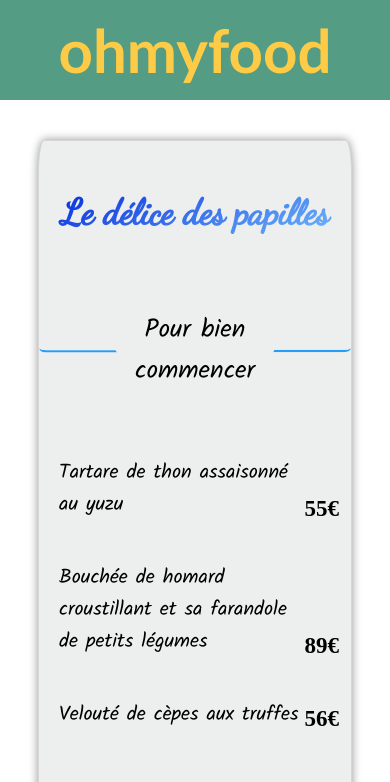
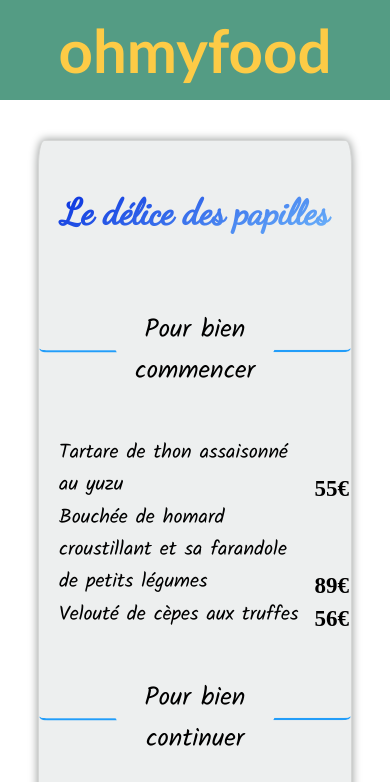
Before and after one commit to C-SAGA/PROJET3, a website: page Menu3.html in a window 390 px wide. Shown: the top 782 px of the page. Drawn offline with Linux system fonts and the light colour scheme; a web font is replaced by a local one.

Commit message:
dernières modifs w3c css

```diff
--- a/sass/stylescss.scss
+++ b/sass/stylescss.scss
@@ -708,7 +708,6 @@ i{
 	html, body{
 	   max-width: 800px;
 	   overflow-x: hidden;
-	   overflow-anchor: none;
 	}
 	body{
 		border: unset;
@@ -734,8 +733,8 @@ i{
 	}
 
 	#titre_bouton{
-		font-size: 20px;
-		margin-left: 18px;
+		font-size: 18px;
+		margin-left: 2px;
 	}
 
 	.points_suspension{
@@ -764,10 +763,6 @@ i{
 	.menu_entree, .menu_plats, .menu_desserts{
 	width: 100%;
 	display: block;
-   	margin-block-start: 1em;
-    margin-block-end: 1em;
-    margin-inline-start: 0px;
-	margin-inline-end: 0px;
 	text-align: left;
 	}
 
@@ -782,7 +777,7 @@ i{
 	margin-left: 260px;
 	text-align: center;
 	font-size: 23px;
-	width: 50;
+	width: 50px;
 	}
 
 	#pagemenu1 h2, #pagemenu2 h2{
```
Also changed, not shown: css/stylemenu.css, 1 other file.
